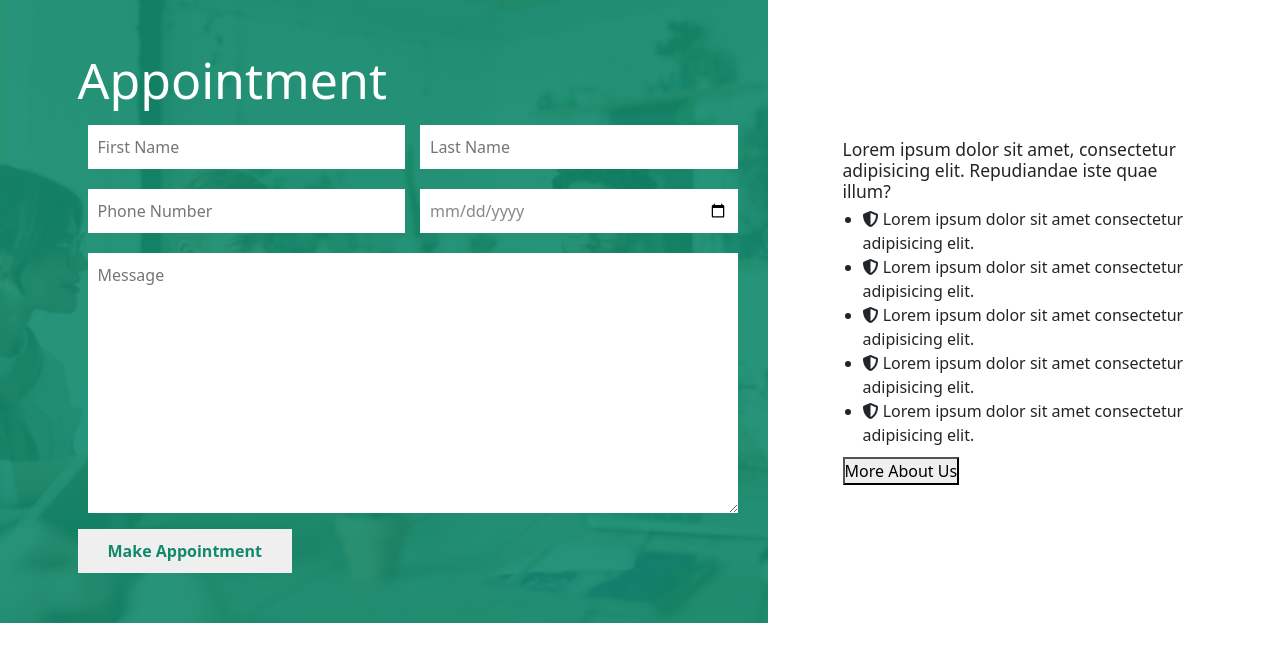
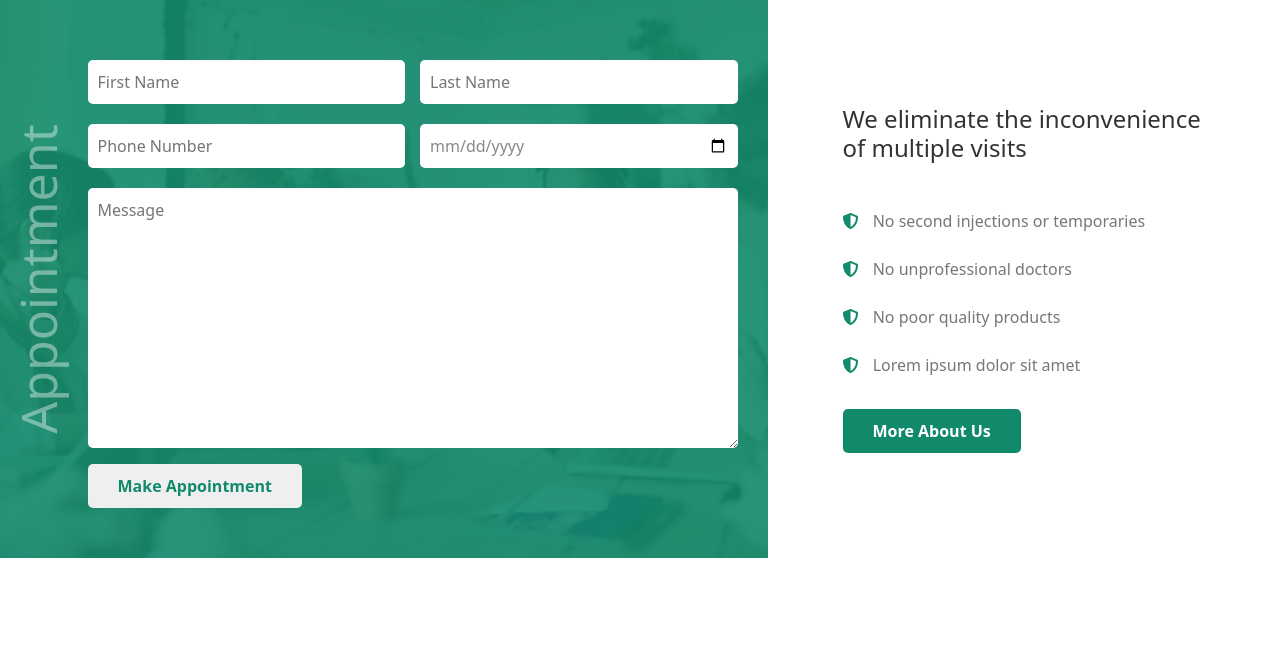
Before and after one commit to Zahid-Nabi/practice-html-css-components, a plain HTML site: page appointment-form/index.html in a window 1280 px wide. Drawn offline with nearby package versions, Linux system fonts and the light colour scheme.

Commit message:
style changed

```diff
--- a/appointment-form/index.html
+++ b/appointment-form/index.html
@@ -49,26 +49,15 @@
                 </div>
                 <div class="col-md-5 d-flex justify-content-center align-items-center">
                     <div class="appointment-text">
-                        <h3>Lorem ipsum dolor sit amet, consectetur adipisicing elit. Repudiandae iste quae illum?</h3>
+                        <h3>We eliminate the inconvenience of multiple visits</h3>
                         <ul>
-                            <li><i class="fas fa-shield-alt"></i> Lorem ipsum dolor sit amet consectetur adipisicing
-                                elit.
-                            </li>
-                            <li><i class="fas fa-shield-alt"></i> Lorem ipsum dolor sit amet consectetur adipisicing
-                                elit.
-                            </li>
-                            <li><i class="fas fa-shield-alt"></i> Lorem ipsum dolor sit amet consectetur adipisicing
-                                elit.
-                            </li>
-                            <li><i class="fas fa-shield-alt"></i> Lorem ipsum dolor sit amet consectetur adipisicing
-                                elit.
-                            </li>
-                            <li><i class="fas fa-shield-alt"></i> Lorem ipsum dolor sit amet consectetur adipisicing
-                                elit.
-                            </li>
+                            <li><i class="fas fa-shield-alt"></i> No second injections or temporaries</li>
+                            <li><i class="fas fa-shield-alt"></i> No unprofessional doctors</li>
+                            <li><i class="fas fa-shield-alt"></i> No poor quality products</li>
+                            <li><i class="fas fa-shield-alt"></i> Lorem ipsum dolor sit amet</li>
                         </ul>
                         <div>
-                            <button>More About Us</button>
+                            <button class="btn-regular btn-colored">More About Us</button>
                         </div>
                     </div>
                 </div>
--- a/appointment-form/style.css
+++ b/appointment-form/style.css
@@ -11,9 +11,10 @@ body {
 }
 .appointment-section {
     position: relative;
+    padding: 50px 0;
 }
 .section-bg {
-    background: url('../images/bg.jpg') no-repeat center center / cover;
+    background: url('./images/bg.jpg') no-repeat center center / cover;
     position: absolute;
     left: 0;
     top: 0;
@@ -31,11 +32,17 @@ body {
     background: rgba(17, 138, 108, 0.9);
 }
 .contact-form {
-    padding: 50px 0;
+    position: relative;
 }
 .form-title {
     color: #fff;
     font-size: 50px;
+    writing-mode: vertical-lr;
+    position: absolute;
+    left: -70px;
+    top: 50%;
+    transform: translateY(-50%) rotate(180deg);
+    opacity: 0.4;
 }
 .contact-form input,
 .contact-form textarea {
@@ -44,6 +51,7 @@ body {
     color: #888;
     border: none;
     margin: 10px;
+    border-radius: 5px;
 }
 
 .btn-regular {
@@ -51,7 +59,33 @@ body {
     padding: 10px 30px;
     color: rgb(17, 138, 108);
     font-weight: bold;
+    margin-left: 10px;
+    border-radius: 5px;
 }
 .appointment-text {
     padding-left: 100px;
 }
+
+.appointment-text h3 {
+    font-size: 24px;
+    color: #333;
+    margin-bottom: 35px;
+}
+.appointment-text ul {
+    list-style: none;
+    padding: 0;
+    margin-bottom: 20px;
+}
+.appointment-text ul li {
+    line-height: 3;
+    color: #777;
+}
+.appointment-text ul li i {
+    margin-right: 10px;
+    color: rgb(17, 138, 108);
+}
+.btn-colored {
+    margin-left: 0;
+    background: rgb(17, 138, 108);
+    color: #fff;
+}
```
Also changed, not shown: appointment-form/images/appointment form.png (renamed from images/appointment form.png), appointment-form/images/bg.jpg (renamed from images/bg.jpg).
